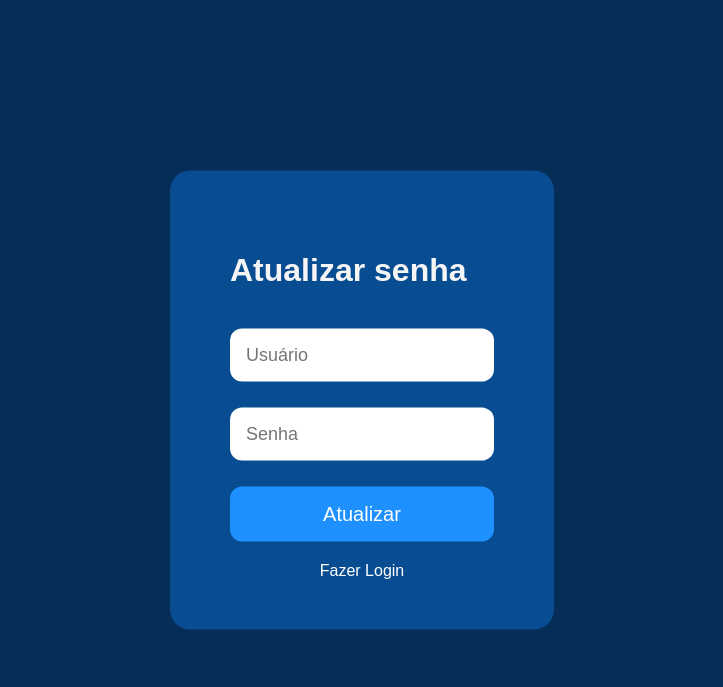
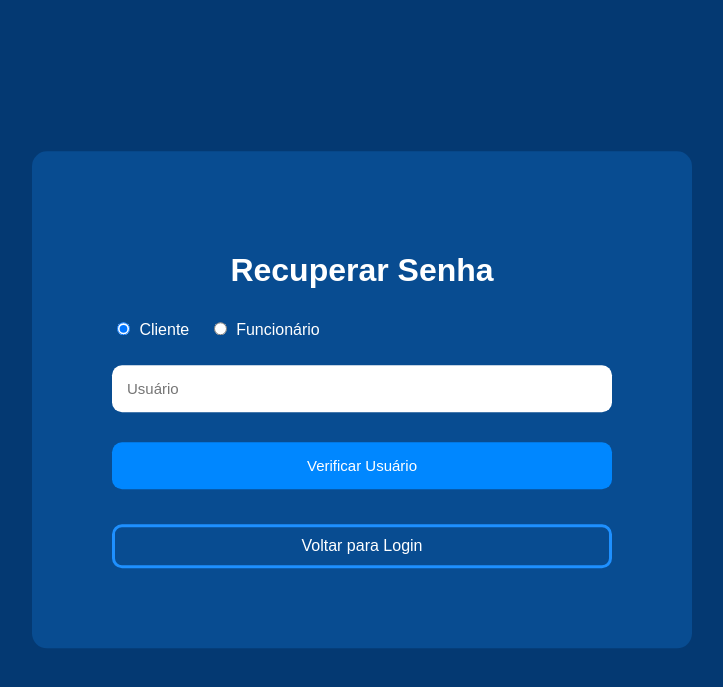
Before and after one commit to Jonathan-rk/Pagina-PHP, a PHP site: page /recuperar.php in a window 1280 px wide. Shown: the top 687 px of the page, without its empty margins (278-1001 px from the left). Run offline with PHP 8.4, Linux system fonts and the light colour scheme.

Commit message:
recuperar.php

```diff
--- a/sitephp/recuperar.php
+++ b/sitephp/recuperar.php
@@ -1,108 +1,248 @@
 <?php
+/**
+ * Sistema de Recuperação de Senha
+ *
+ * Este arquivo implementa a funcionalidade de recuperação de senha para o sistema de loja eletrônica.
+ * Permite que tanto clientes quanto funcionários redefinam suas senhas caso as tenham esquecido.
+ *
+ * @author Seu Nome
+ * @version 1.0
+ */
+
+// Inclui o arquivo de conexão com o banco de dados
 include('conexao.php');
+
+// Inicializa variáveis para mensagens de feedback
 $mensagem = "";
+$mensagem_tipo = "";
 
-if(isset($_POST['usuario']) && isset($_POST['senha'])) {
+// Processa o formulário quando enviado
+if(isset($_POST['usuario'])) {
+
+    // Verifica se o campo de usuário foi preenchido
     if(strlen($_POST['usuario']) == 0) {
-        $mensagem = "Usuário não informado";
-    } else if(strlen($_POST['senha']) == 0) {
-        $mensagem = "Preencha sua nova senha";
+        $mensagem = "Preencha seu usuário";
+        $mensagem_tipo = "erro";
     } else {
+
+        // Sanitiza a entrada do usuário para prevenir injeção SQL
         $usuario = $mysqli->real_escape_string($_POST['usuario']);
-        $nova_senha = $mysqli->real_escape_string($_POST['senha']);
+        $tipo_usuario = isset($_POST['tipo_usuario']) ? $_POST['tipo_usuario'] : 'cliente';
 
-        // Primeiro verificamos se o usuário existe
-        $sql_check = "SELECT * FROM usuarios WHERE usuario = '$usuario'";
-        $check_query = $mysqli->query($sql_check) or die("Falha na execução do código SQL: " . $mysqli->error);
+        // Seleciona a tabela correta com base no tipo de usuário
+        if($tipo_usuario == 'funcionario') {
+            $sql_code = "SELECT * FROM funcionario WHERE usuario = '$usuario'";
+        } else {
+            $sql_code = "SELECT * FROM clientes WHERE usuario = '$usuario'";
+        }
 
-        if($check_query->num_rows == 1) {
-            // Usuário existe, vamos atualizar a senha
-            $sql_update = "UPDATE usuarios SET senha = '$nova_senha' WHERE usuario = '$usuario'";
-            if($mysqli->query($sql_update)) {
+        // Executa a consulta SQL
+        $sql_query = $mysqli->query($sql_code);
+
+        if(!$sql_query) {
+            // Erro na consulta SQL
+            $mensagem = "Erro na consulta: " . $mysqli->error;
+            $mensagem_tipo = "erro";
+        } else {
+            $quantidade = $sql_query->num_rows;
+
+            if($quantidade == 1) {
+                // Usuário encontrado, verifica se está tentando redefinir a senha
+                if(isset($_POST['nova_senha']) && isset($_POST['confirmar_senha'])) {
+
+                    // Valida a nova senha
+                    if($_POST['nova_senha'] != $_POST['confirmar_senha']) {
+                        $mensagem = "As senhas não coincidem";
+                        $mensagem_tipo = "erro";
+                    } else if(strlen($_POST['nova_senha']) < 6) {
+                        $mensagem = "A senha deve ter pelo menos 6 caracteres";
+                        $mensagem_tipo = "erro";
+                    } else {
+                        // Sanitiza a nova senha
+                        $nova_senha = $mysqli->real_escape_string($_POST['nova_senha']);
+
+                        // Atualiza a senha na tabela apropriada
+                        if($tipo_usuario == 'funcionario') {
+                            $update_sql = "UPDATE funcionario SET senha = '$nova_senha' WHERE usuario = '$usuario'";
+                        } else {
+                            $update_sql = "UPDATE clientes SET senha = '$nova_senha' WHERE usuario = '$usuario'";
+                        }
+
+                        // Executa a atualização
+                        if($mysqli->query($update_sql)) {
                             $mensagem = "Senha atualizada com sucesso!";
+                            $mensagem_tipo = "sucesso";
                         } else {
                             $mensagem = "Erro ao atualizar senha: " . $mysqli->error;
+                            $mensagem_tipo = "erro";
+                        }
                     }
                 } else {
+                    // Primeira etapa concluída, solicita a nova senha
+                    $mensagem = "Usuário encontrado. Por favor, defina sua nova senha.";
+                    $mensagem_tipo = "sucesso";
+                }
+            } else {
+                // Usuário não encontrado
                 $mensagem = "Usuário não encontrado";
+                $mensagem_tipo = "erro";
+            }
         }
     }
 }
 ?>
 <!DOCTYPE html>
-<html lang="en">
+<html lang="pt-br">
 <head>
     <meta charset="UTF-8">
     <meta http-equiv="X-UA-Compatible" content="IE=edge">
     <meta name="viewport" content="width=device-width, initial-scale=1.0">
-    <title>Recuperar senha</title>
+    <title>Recuperar Senha</title>
     <style>
-        body{
+        /* Estilos gerais da página */
+        body {
             font-family: Arial, Helvetica, sans-serif;
-            background-color: rgb(5, 45, 85);
+            background-color: #043972;
         }
-        .tela-login{
+
+        /* Container principal */
+        .tela-recuperacao {
             background-color: rgb(8, 76, 145);
-            position:absolute;
+            position: absolute;
             top: 50%;
             left: 50%;
-            transform: translate(-50%,-50%);
-            padding: 60px;
-            border-radius: 20px;
-            color: whitesmoke;
+            transform: translate(-50%, -50%);
+            padding: 80px;
+            border-radius: 15px;
+            color: white;
+            width: 80%;
+            max-width: 500px;
         }
 
-        input{
-            padding: 16px;
+        /* Campos de entrada */
+        input {
+            padding: 15px;
             border: none;
             outline: none;
-            font-size: 18px;
-            border-radius: 12px;
-            align-items: center;
+            font-size: 15px;
+            width: 100%;
+            border-radius: 10px;
+            box-sizing: border-box;
+            margin-bottom: 15px;
+        }
+
+        /* Botão de envio */
+        .inputSubmit {
+            background-color: #0087FF;
+            border: none;
+            padding: 15px;
+            width: 100%;
+            border-radius: 10px;
+            color: white;
+            font-size: 15px;
+            cursor: pointer;
+            margin-top: 15px;
+        }
+
+        .inputSubmit:hover {
+            background-color: deepskyblue;
+        }
+
+        /* Links */
+        a {
+            text-decoration: none;
+            color: white;
+            border: 3px solid dodgerblue;
+            border-radius: 10px;
+            padding: 10px;
             display: block;
-            margin-bottom: -10px;
+            text-align: center;
+            margin-top: 20px;
         }
-        button{
+
+        a:hover {
             background-color: dodgerblue;
-            border: none;
-            outline: none;
-            padding: 16px;
-            width: 100%;
-            border-radius: 12px;
-            color: white;
-            font-size: 20px;
-            align-items: center;
-            display: block;
         }
-        button:hover{
-            background-color: deepskyblue;
+
+        /* Título */
+        h1 {
+            text-align: center;
+            margin-bottom: 30px;
+        }
+
+        /* Seleção de tipo de usuário */
+        .tipo-usuario {
+            margin: 15px 0;
+        }
+
+        .tipo-usuario label {
+            margin-right: 15px;
             cursor: pointer;
         }
 
-        a{
-            text-decoration: none;
-            text-align: center;
-            color: white;
-            display: block;
-            margin-top: 20px;
-            margin-bottom: -10px;
+        .tipo-usuario input {
+            width: auto;
+            margin-right: 5px;
+            cursor: pointer;
         }
 
+        /* Estilos para mensagens de feedback */
+        .mensagem {
+            padding: 15px;
+            border-radius: 5px;
+            margin-bottom: 20px;
+            text-align: center;
+            font-size: 18px;
+        }
+
+        .mensagem.sucesso {
+            background-color: rgba(40, 167, 69, 0.3);
+            color: #98ff98;
+        }
+
+        .mensagem.erro {
+            background-color: rgba(220, 53, 69, 0.3);
+            color: #ffcccb;
+        }
     </style>
 </head>
 <body>
-    <div class="tela-login">
-    <h1>Atualizar senha</h1>
-    <?php if(!empty($mensagem)) echo "<p style='color: yellow; display: block; text-align: center;'>$mensagem</p>"; ?>
+    <div class="tela-recuperacao">
+        <h1>Recuperar Senha</h1>
+
+        <?php if(!empty($mensagem)): ?>
+            <!-- Exibe mensagens de feedback -->
+            <div class="mensagem <?php echo $mensagem_tipo; ?>">
+                <?php echo $mensagem; ?>
+            </div>
+        <?php endif; ?>
+
         <form action="" method="POST">
-        <br>
-            <input type="text" name="usuario" placeholder="Usuário">
-            <br><br>
-            <input type="password" name="senha" placeholder="Senha">
-            <br><br>
-            <button type="submit">Atualizar</button>
+            <!-- Seleção de tipo de usuário -->
+            <div class="tipo-usuario">
+                <label>
+                    <input type="radio" name="tipo_usuario" value="cliente" <?php echo (!isset($_POST['tipo_usuario']) || $_POST['tipo_usuario'] == 'cliente') ? 'checked' : ''; ?>> Cliente
+                </label>
+                <label>
+                    <input type="radio" name="tipo_usuario" value="funcionario" <?php echo (isset($_POST['tipo_usuario']) && $_POST['tipo_usuario'] == 'funcionario') ? 'checked' : ''; ?>> Funcionário
+                </label>
+            </div>
+
+            <!-- Campo de usuário -->
+            <input type="text" name="usuario" placeholder="Usuário" value="<?php echo isset($_POST['usuario']) ? htmlspecialchars($_POST['usuario']) : ''; ?>">
+
+            <?php if(isset($_POST['usuario']) && !empty($mensagem) && $mensagem_tipo == 'sucesso'): ?>
+                <!-- Campos para nova senha (exibidos apenas após verificação do usuário) -->
+                <input type="password" name="nova_senha" placeholder="Nova senha">
+                <input type="password" name="confirmar_senha" placeholder="Confirmar nova senha">
+            <?php endif; ?>
+
+            <!-- Botão de envio (texto muda conforme a etapa) -->
+            <input class="inputSubmit" type="submit" value="<?php echo (isset($_POST['usuario']) && !empty($mensagem) && $mensagem_tipo == 'sucesso') ? 'Atualizar Senha' : 'Verificar Usuário'; ?>">
         </form>
-    <a href="index.php">Fazer Login</a>
+
+        <!-- Link para retornar à página de login -->
+        <a href="index.php">Voltar para Login</a>
     </div>
 </body>
 </html>
```
Lines whose indentation alone changed are shown as unchanged.
